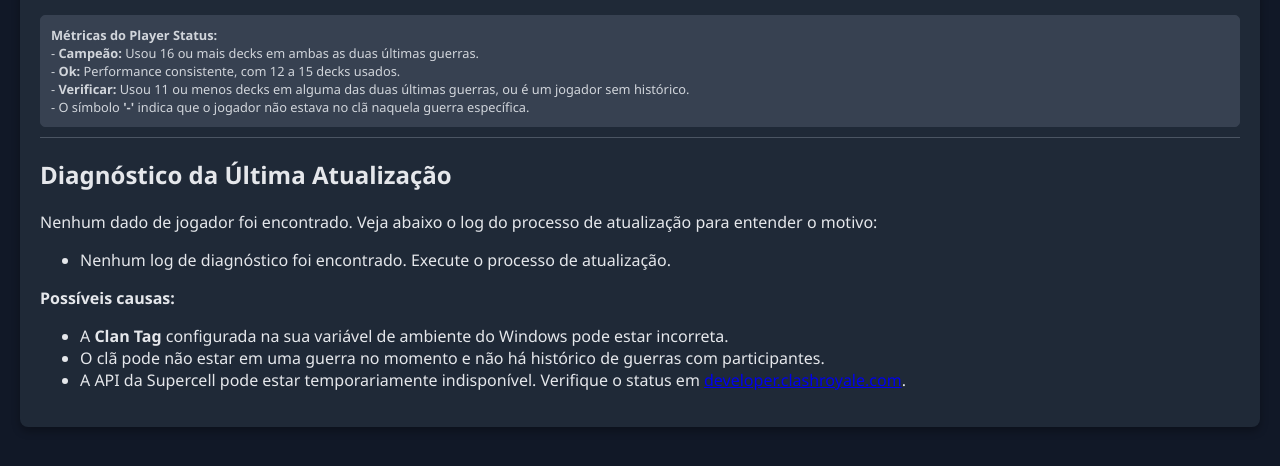
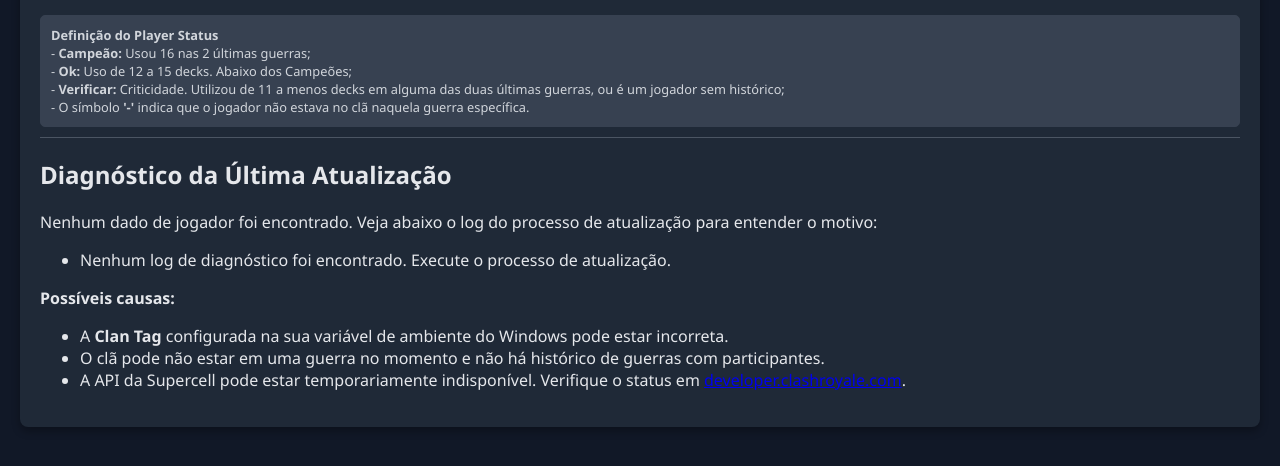
Before and after one commit to AndLaynes/dash__royale, a Flask app: template src/templates/report_template.html in a window 1280 px wide. Shown: the part 80-546 px from the top of the page. Run offline with Flask 3, Linux system fonts and the light colour scheme; the template is opened without the code that fills it, so the values that code supplies are empty; some libraries are stand-ins or nearby versions.

Commit message:
chore: Update Player Status metrics text
- Updated the descriptive text for the "Player Status" metrics in the report template as requested by the user.
- The change clarifies the definitions for "Campeão," "Ok," and "Verificar" statuses.

```diff
--- a/src/templates/report_template.html
+++ b/src/templates/report_template.html
@@ -7,10 +7,10 @@
     <h1>{{ report_title }}</h1>
     <p>Dados oficiais da Supercell, atualizados em: {{ report_date }}</p>
     <div class="metrics-info">
-        <strong>Métricas do Player Status:</strong><br>
-        - <strong>Campeão:</strong> Usou 16 ou mais decks em ambas as duas últimas guerras.<br>
-        - <strong>Ok:</strong> Performance consistente, com 12 a 15 decks usados.<br>
-        - <strong>Verificar:</strong> Usou 11 ou menos decks em alguma das duas últimas guerras, ou é um jogador sem histórico.<br>
+        <strong>Definição do Player Status</strong><br>
+        - <strong>Campeão:</strong> Usou 16 nas 2 últimas guerras;<br>
+        - <strong>Ok:</strong> Uso de 12 a 15 decks. Abaixo dos Campeões;<br>
+        - <strong>Verificar:</strong> Criticidade. Utilizou de 11 a menos decks em alguma das duas últimas guerras, ou é um jogador sem histórico;<br>
         - O símbolo <strong>'-'</strong> indica que o jogador não estava no clã naquela guerra específica.
     </div>
 </header>
```
